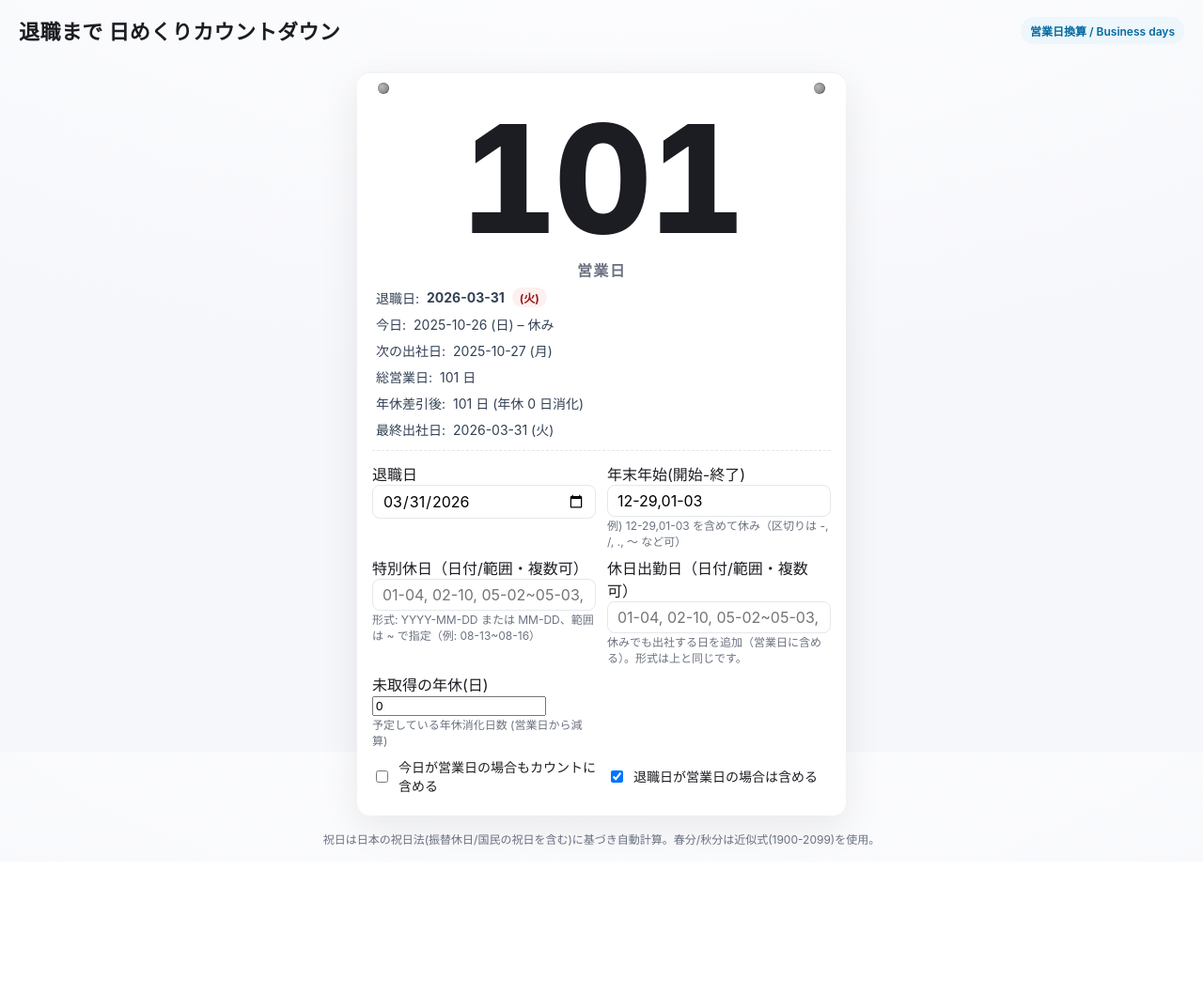
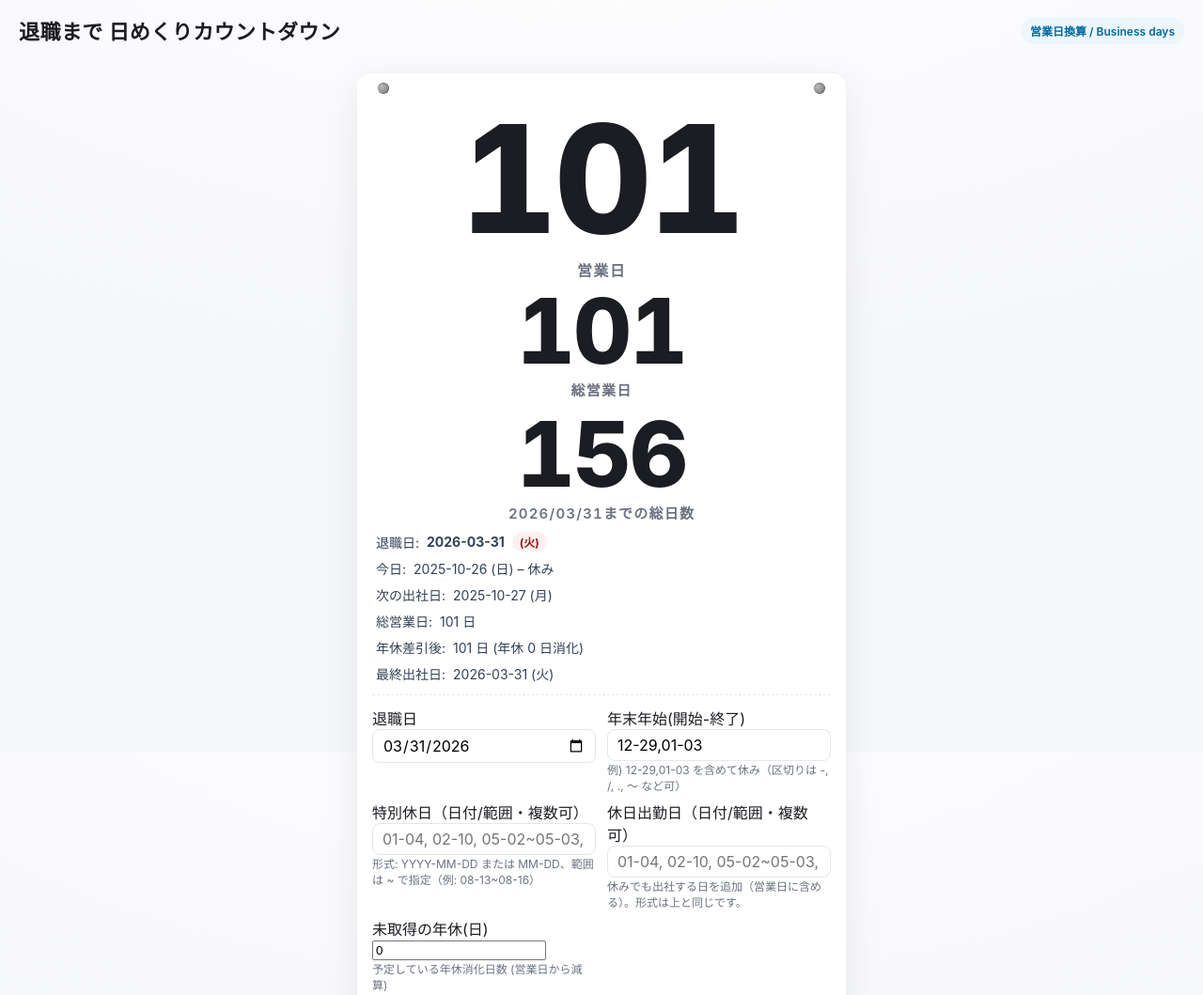
Before and after one commit to yoshino380/20251005_count, a plain HTML site: page index.html in a window 1280 px wide. Shown: the top 1059 px of the page at 94% size. Before the commit the page ends 917 px from the top, so only its background shows below. Drawn offline with Linux system fonts and the light colour scheme.

Commit message:
UI: 営業日の下に総営業日と『YYYY/MM/DDまでの総日数』を大きく表示。メタから暦日行削除。

```diff
--- a/index.html
+++ b/index.html
@@ -78,6 +78,24 @@
         font-weight: 600;
         color: var(--muted);
         margin-top: 10px;
+        letter-spacing: .08em;
+      }
+      .big-sub {
+        font-variant-numeric: tabular-nums;
+        text-align: center;
+        line-height: 1;
+        margin: 6px 0 12px;
+        font-weight: 800;
+        letter-spacing: -0.02em;
+        font-size: clamp(42px, 10vw, 96px);
+        position: relative;
+      }
+      .big-sub .unit {
+        display: block;
+        font-size: clamp(12px, 2.0vw, 15px);
+        font-weight: 600;
+        color: var(--muted);
+        margin-top: 8px;
         letter-spacing: .08em;
       }
       .flip {
@@ -165,6 +183,8 @@
       <main>
         <section class="calendar" aria-live="polite" aria-atomic="true">
           <div id="count" class="big flip">--<span class="unit">営業日</span></div>
+          <div id="baseBizBig" class="big-sub flip">--<span class="unit">総営業日</span></div>
+          <div id="daysLeftBig" class="big-sub flip">--<span class="unit">日（暦日）</span></div>
 
           <div class="meta">
             <div class="row">
@@ -247,6 +267,7 @@
       // ---------- Utilities ----------
       const pad = (n) => String(n).padStart(2, '0');
       const fmt = (d) => `${d.getFullYear()}-${pad(d.getMonth()+1)}-${pad(d.getDate())}`;
+      const fmtSlash = (d) => `${d.getFullYear()}/${pad(d.getMonth()+1)}/${pad(d.getDate())}`;
       const parseYMD = (s) => { const [y,m,dd] = s.split('-').map(Number); return new Date(y, m-1, dd); };
       const wdJP = ['日','月','火','水','木','金','土'];
       const isWeekend = (d) => d.getDay() === 0 || d.getDay() === 6;
@@ -502,6 +523,8 @@
         baseBiz: document.getElementById('baseBiz'),
         netBiz: document.getElementById('netBiz'),
         lastWork: document.getElementById('lastWork'),
+        baseBizBig: document.getElementById('baseBizBig'),
+        daysLeftBig: document.getElementById('daysLeftBig'),
         retireDate: document.getElementById('retireDate'),
         nenmatsu: document.getElementById('nenmatsu'),
         nenmatsuError: document.getElementById('nenmatsuError'),
@@ -559,6 +582,18 @@
         const todayIsBiz = isBusinessDay(today, holidayCache, nmStart, nmEnd, specialSet, workSet);
         els.todayLabel.textContent = `${todayStr} – ${todayIsBiz ? '営業日' : '休み'}`;
 
+        // Calendar days left (excluding today; floor difference)
+        const msPerDay = 24*60*60*1000;
+        const daysLeft = Math.max(0, Math.floor((retire - today) / msPerDay));
+        const prevDays = els.daysLeftBig.getAttribute('data-val');
+        els.daysLeftBig.setAttribute('data-val', String(daysLeft));
+        els.daysLeftBig.innerHTML = `${daysLeft}<span class="unit">${fmtSlash(retire)}までの総日数</span>`;
+        if (prevDays !== String(daysLeft)) {
+          els.daysLeftBig.classList.remove('flip');
+          void els.daysLeftBig.offsetWidth; // reflow
+          els.daysLeftBig.classList.add('flip');
+        }
+
         const from = today;
         const baseCount = businessDaysBetween(from, retire, {
           includeStart: settings.includeToday,
@@ -578,6 +613,16 @@
         // Totals display
         els.baseBiz.textContent = `${baseCount} 日`;
         els.netBiz.textContent = `${count} 日 (年休 ${paidLeave} 日消化)`;
+
+        // Big display for 総営業日
+        const prevBase = els.baseBizBig.getAttribute('data-val');
+        els.baseBizBig.setAttribute('data-val', String(baseCount));
+        els.baseBizBig.innerHTML = `${baseCount}<span class="unit">総営業日</span>`;
+        if (prevBase !== String(baseCount)) {
+          els.baseBizBig.classList.remove('flip');
+          void els.baseBizBig.offsetWidth; // reflow
+          els.baseBizBig.classList.add('flip');
+        }
 
         // Last working day calculation
         const periodStart = settings.includeToday ? today : addDays(today, 1);
```
